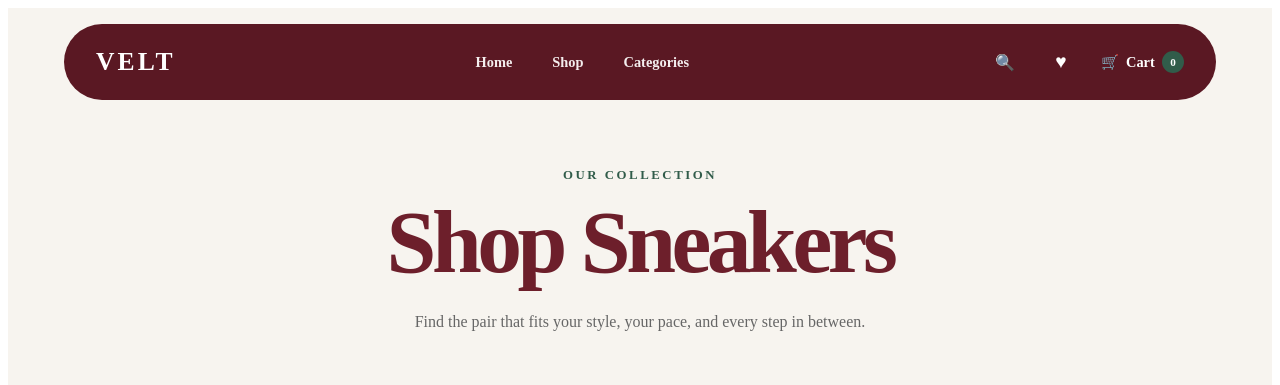
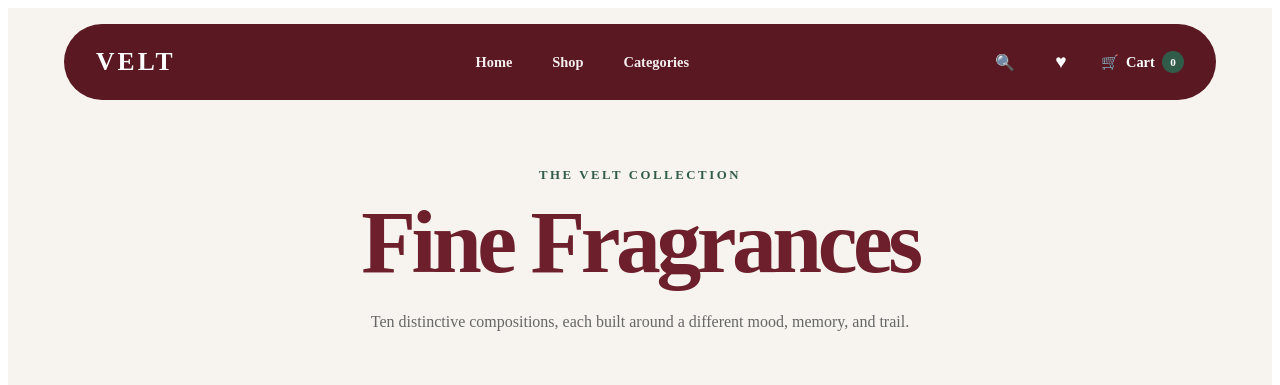
Before and after one commit to hadiswebpro/shopping-cart-odin, a React (Vite) app: page /shop in a window 1280 px wide. Shown: the top 385 px of the page. Built offline with nearby package versions, Linux system fonts and the light colour scheme; the HTML template or start-up script is replaced by a standard one.

Commit message:
update shop for fragrance collection

```diff
--- a/src/pages/Shop/Shop.jsx
+++ b/src/pages/Shop/Shop.jsx
@@ -6,29 +6,21 @@ import styles from "./Shop.module.css";
 function Shop({ favorites, onToggleFavorite }) {
     const [activeCategory, setActiveCategory] = useState("All");
 
-    const categories = [
-        "All",
-        ...new Set(products.map((product) => product.category)),
-    ];
+    const categories = ["All", ...new Set(products.map((product) => product.category))];
 
     const filteredProducts =
         activeCategory === "All"
             ? products
-            : products.filter(
-                  (product) =>
-                      product.category === activeCategory
-              );
+            : products.filter((product) => product.category === activeCategory);
 
     return (
         <main className={styles.shop}>
             <section className={styles.shopHeader}>
-                <p className={styles.eyebrow}>OUR COLLECTION</p>
-
-                <h1>Shop Sneakers</h1>
-
+                <p className={styles.eyebrow}>THE VELT COLLECTION</p>
+                <h1>Fine Fragrances</h1>
                 <p className={styles.description}>
-                    Find the pair that fits your style, your pace,
-                    and every step in between.
+                    Ten distinctive compositions, each built around a
+                    different mood, memory, and trail.
                 </p>
             </section>
 
@@ -38,14 +30,8 @@ function Shop({ favorites, onToggleFavorite }) {
                         <button
                             key={category}
                             type="button"
-                            className={
-                                activeCategory === category
-                                    ? styles.activeCategory
-                                    : styles.category
-                            }
-                            onClick={() =>
-                                setActiveCategory(category)
-                            }
+                            className={activeCategory === category ? styles.activeCategory : styles.category}
+                            onClick={() => setActiveCategory(category)}
                         >
                             {category}
                         </button>
```
